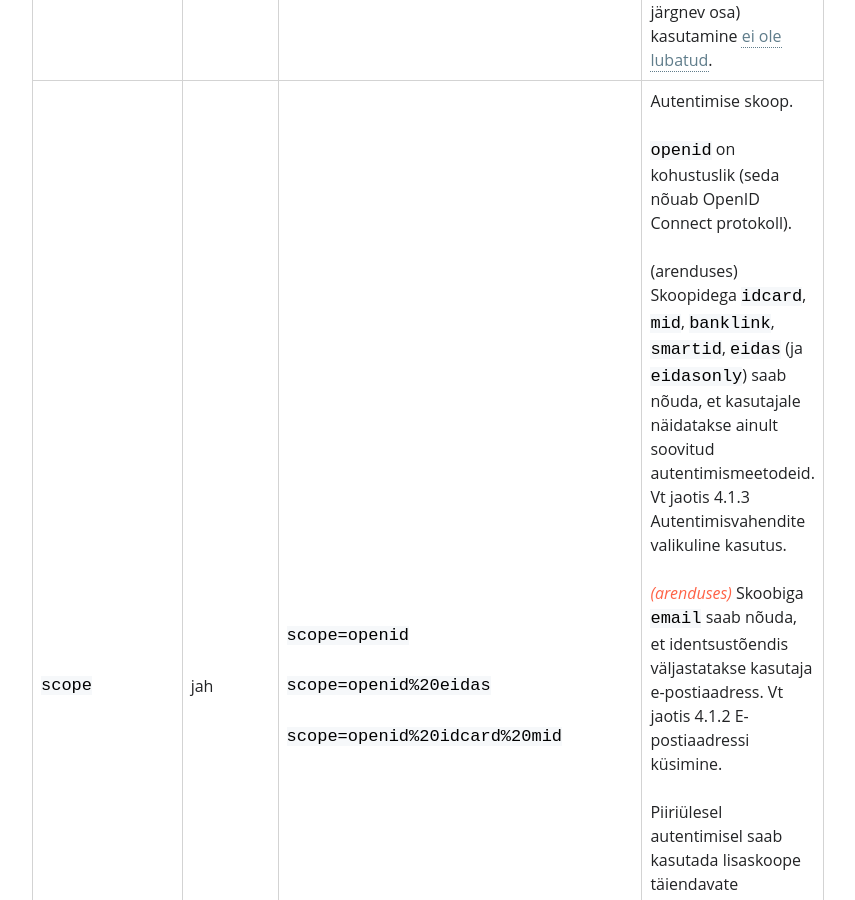
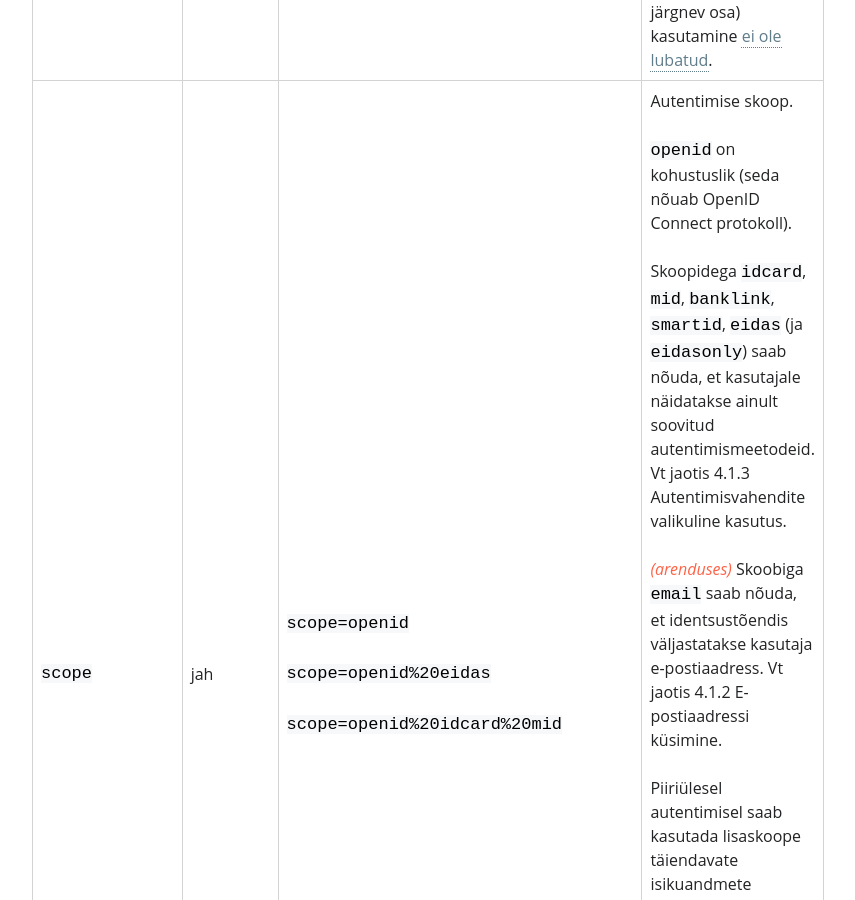
Before and after one commit to e-gov/TARA-Doku, a Jekyll site: the page built from TehnilineKirjeldus.md, in a window 1280 px wide and 900 px high, scrolled down 8627 px. Shown: the whole window, without its empty margins (0-855 px from the left). Built offline with Jekyll 4.4.1, drawn with Linux system fonts in a browser that asks for light colours.

Commit message:
Update TehnilineKirjeldus.md

```diff
--- a/TehnilineKirjeldus.md
+++ b/TehnilineKirjeldus.md
@@ -222,7 +222,7 @@ Autentimispäringu elemendid:
 |------------------------|:---------- :|-----------------------------|---------------|
 | protokoll, host ja tee (_path_) | jah | `https://tara.ria.ee/oidc/authorize` | `/authorize` on TARA-teenuse OpenID Connect-kohane autentimisotspunkt (termin 'autoriseerimine' pärineb alusprotokollist OAuth 2.0). |
 | `redirect_uri` | jah | `redirect_uri=https%3A%2F%2F` `eteenus.asutus.ee%2Ftagasi` | Tagasipöördumis-URL. Tagasipöördumis-URL-i valib asutus ise. Tagasipöördumis-URL võib sisaldada _query_-osa. <br><br>Vajadusel kasutada [URLi kodeerimist](https://en.wikipedia.org/wiki/Percent-encoding). <br><br>URI-i [fragmendi osa](https://tools.ietf.org/html/rfc3986#section-3.5) (`#` märk ja sellele järgnev osa) kasutamine [ei ole lubatud](https://tools.ietf.org/html/rfc6749#section-3.1.2). |
-| `scope` | jah | `scope=openid`<br><br>`scope=openid%20eidas` <br><br>`scope=openid%20idcard%20mid` | Autentimise skoop.<br><br>`openid` on kohustuslik (seda nõuab OpenID Connect protokoll).<br><br>(arenduses) Skoopidega `idcard`, `mid`, `banklink`, `smartid`, `eidas` (ja `eidasonly`) saab nõuda, et kasutajale näidatakse ainult soovitud autentimismeetodeid. Vt jaotis 4.1.3 Autentimisvahendite valikuline kasutus.<br><br><span class='arenduses'>(arenduses)</span> Skoobiga `email` saab nõuda, et identsustõendis väljastatakse kasutaja e-postiaadress. Vt jaotis 4.1.2 E-postiaadressi küsimine.<br><br>Piiriülesel autentimisel saab kasutada lisaskoope täiendavate isikuandmete pärimiseks (vt allpool).<br><br>Mitme skoobi kasutamisel tuleb skoobid eraldada tühikutega. Tühik esitatakse seejuures URL-kodeeringus (`%20`) ([RFC 3986](https://www.ietf.org/rfc/rfc3986.txt)). Skoobi väärtused on tõstutundlikud. Tundmatuid väärtuseid ignoreeritakse. |
+| `scope` | jah | `scope=openid`<br><br>`scope=openid%20eidas` <br><br>`scope=openid%20idcard%20mid` | Autentimise skoop.<br><br>`openid` on kohustuslik (seda nõuab OpenID Connect protokoll).<br><br> Skoopidega `idcard`, `mid`, `banklink`, `smartid`, `eidas` (ja `eidasonly`) saab nõuda, et kasutajale näidatakse ainult soovitud autentimismeetodeid. Vt jaotis 4.1.3 Autentimisvahendite valikuline kasutus.<br><br><span class='arenduses'>(arenduses)</span> Skoobiga `email` saab nõuda, et identsustõendis väljastatakse kasutaja e-postiaadress. Vt jaotis 4.1.2 E-postiaadressi küsimine.<br><br>Piiriülesel autentimisel saab kasutada lisaskoope täiendavate isikuandmete pärimiseks (vt allpool).<br><br>Mitme skoobi kasutamisel tuleb skoobid eraldada tühikutega. Tühik esitatakse seejuures URL-kodeeringus (`%20`) ([RFC 3986](https://www.ietf.org/rfc/rfc3986.txt)). Skoobi väärtused on tõstutundlikud. Tundmatuid väärtuseid ignoreeritakse. |
 | `state` | jah | `state=hkMVY7vjuN7xyLl5` | Võltspäringuründe (_cross-site request forgery_, CSRF) vastane turvakood. `state` moodustamise ja kontrollimise kohta vt lähemalt jaotis "Võltspäringuründe vastane kaitse". |
 | `response_type` | jah | `response_type=code` | Määrab autentimise tulemuse serverile edastamise viisi. Toetatud on volituskoodi viis (OpenID Connect protokolli _authorization flow_), selle tähiseks on väärtus `code`. |
 | `client_id` | jah | `client_id=58e7...` | Rakenduse identifikaator. Rakenduse identifikaatori annab RIA asutusele klientrakenduse registreerimisel autentimisteenuse kasutajaks. |
```
